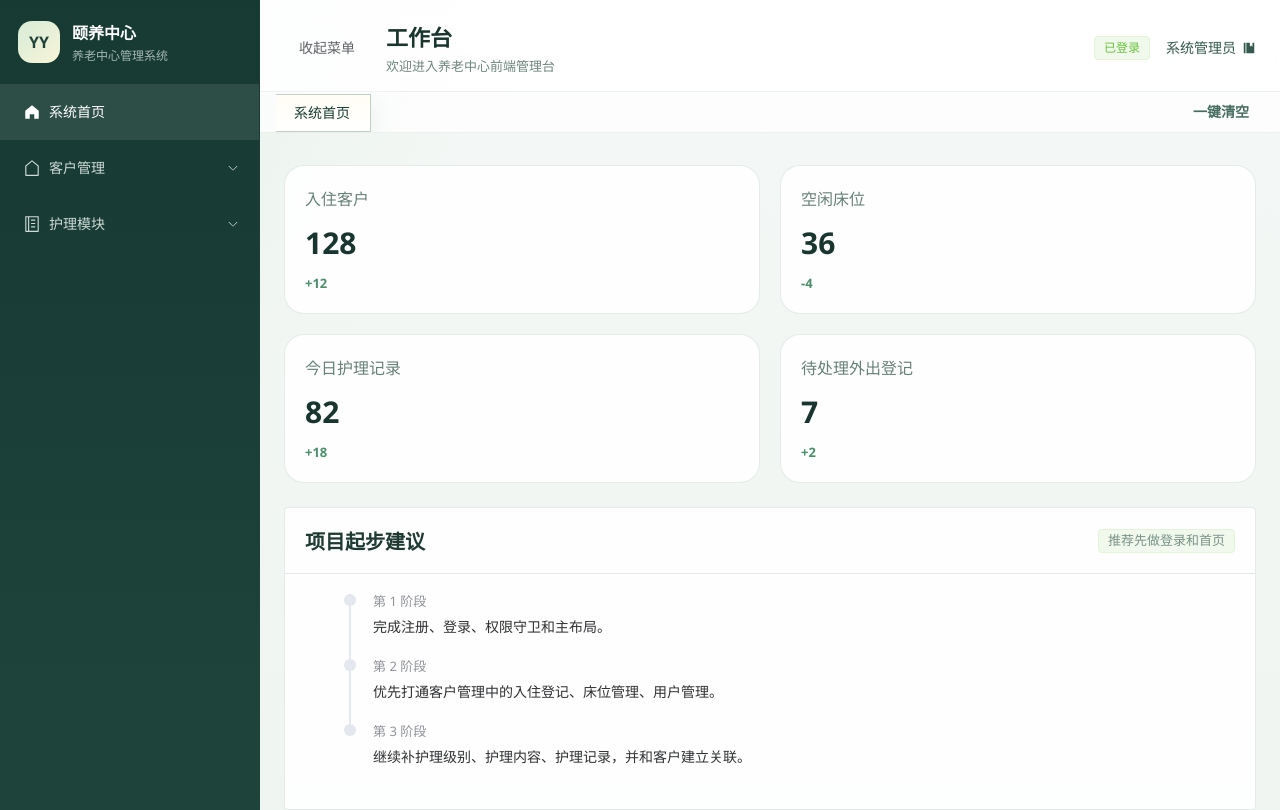
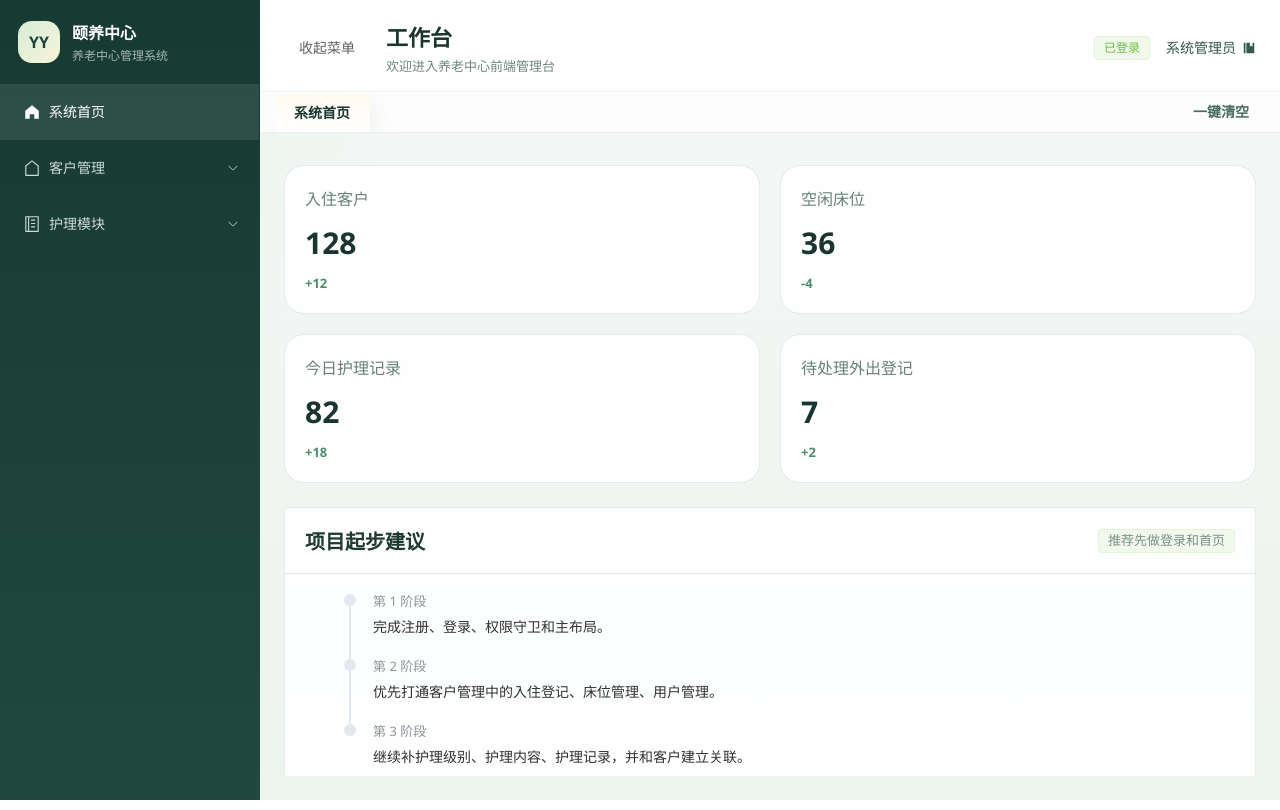
Before and after one commit to dehaochen798-byte/yiYangCenter, a Vue app in the folder YiYang_Vue/: page /dashboard in a window 1280 px wide. Shown: the top 810 px of the page. Built offline with nearby package versions, Linux system fonts and the light colour scheme; sample sign-in values are in the browser's storage.

Commit message:
增加独立滚动栏，优化顶部栏使用体验

```diff
--- a/YiYang_Vue/src/layouts/MainLayout.vue
+++ b/YiYang_Vue/src/layouts/MainLayout.vue
@@ -1,5 +1,6 @@
 <template>
   <el-container class="main-layout">
+    <!-- 侧边栏 -->
     <el-aside :width="sidebarCollapsed ? '80px' : '260px'" class="main-layout__aside">
       <div class="brand">
         <div class="brand__badge">YY</div>
@@ -9,7 +10,7 @@
         </div>
       </div>
 
-      <el-scrollbar>
+      <el-scrollbar class="main-layout__aside-scroll">
         <el-menu
           :collapse="sidebarCollapsed"
           :default-active="activeMenu"
@@ -41,7 +42,9 @@
       </el-scrollbar>
     </el-aside>
 
-    <el-container>
+    <!-- 右边内容 -->
+    <el-container class="main-layout__body">
+      <!-- 头部导航 -->
       <el-header class="main-layout__header">
         <div class="toolbar">
           <div class="toolbar__left">
@@ -77,17 +80,18 @@
 
       <section class="main-layout__tabs">
         <div class="main-layout__tabs-bar">
+          <div
+            ref="tabsScrollRef"
+            class="main-layout__tabs-scroll"
+            @wheel.prevent="handleTabsWheel"
+          >
             <el-tabs
               v-model="activeTabName"
               type="card"
               class="main-layout__tabs-card"
               @tab-click="handleTabClick"
             >
-            <el-tab-pane
-              v-for="tab in visitedTabs"
-              :key="tab.path"
-              :name="tab.path"
-            >
+              <el-tab-pane v-for="tab in visitedTabs" :key="tab.path" :name="tab.path">
                 <template #label>
                   <span class="main-layout__tab-label">
                     <span class="main-layout__tab-text">{{ tab.title }}</span>
@@ -104,6 +108,7 @@
                 </template>
               </el-tab-pane>
             </el-tabs>
+          </div>
 
           <el-button
             text
@@ -116,8 +121,11 @@
         </div>
       </section>
 
+      <!-- 内容容器 -->
       <el-main class="main-layout__main">
+        <el-scrollbar class="main-layout__main-scroll">
           <router-view />
+        </el-scrollbar>
       </el-main>
     </el-container>
   </el-container>
@@ -127,7 +135,7 @@
 import { HomeFilled, House, Management, Memo } from '@element-plus/icons-vue'
 import type { TabsPaneContext } from 'element-plus'
 import { storeToRefs } from 'pinia'
-import { computed, watch } from 'vue'
+import { computed, nextTick, ref, watch } from 'vue'
 import { useRoute, useRouter } from 'vue-router'
 import { useAuthStore } from '../modules/auth/store/auth.store'
 import { useAppStore } from '../stores/app.store'
@@ -148,6 +156,7 @@ const route = useRoute()
 const router = useRouter()
 const appStore = useAppStore()
 const authStore = useAuthStore()
+const tabsScrollRef = ref<HTMLDivElement | null>(null)
 const { sidebarCollapsed, visitedTabs, activeTabPath } = storeToRefs(appStore)
 
 const dashboardTab = {
@@ -226,6 +235,8 @@ function syncTabWithRoute() {
     path,
     title,
   })
+
+  scrollActiveTabIntoView(path)
 }
 
 function resolveTabTitle(path: string) {
@@ -240,6 +251,7 @@ function handleTabClick(tab: TabsPaneContext) {
   const path = String(tab.paneName || '')
 
   if (path) {
+    appStore.setActiveTab(path)
     router.push(path)
   }
 }
@@ -256,6 +268,45 @@ function closeTab(path: string) {
 
 function handleTabCloseClick(path: string) {
   closeTab(path)
+}
+
+function handleTabsWheel(event: WheelEvent) {
+  const container = tabsScrollRef.value
+
+  if (!container) {
+    return
+  }
+
+  container.scrollLeft += event.deltaY || event.deltaX
+}
+
+function scrollActiveTabIntoView(path: string) {
+  nextTick(() => {
+    const container = tabsScrollRef.value
+
+    if (!container) {
+      return
+    }
+
+    const activeTab = container.querySelector<HTMLElement>(
+      `.el-tabs__item[id="tab-${path}"]`
+    )
+
+    if (!activeTab) {
+      return
+    }
+
+    const containerRect = container.getBoundingClientRect()
+    const tabRect = activeTab.getBoundingClientRect()
+    const overflowLeft = tabRect.left < containerRect.left
+    const overflowRight = tabRect.right > containerRect.right
+
+    if (overflowLeft) {
+      container.scrollLeft -= containerRect.left - tabRect.left + 12
+    } else if (overflowRight) {
+      container.scrollLeft += tabRect.right - containerRect.right + 12
+    }
+  })
 }
 
 function handleClearTabs() {
@@ -277,16 +328,31 @@ function handleLogout() {
 
 <style scoped lang="scss">
 .main-layout {
+  height: 100vh;
   min-height: 100vh;
+  overflow: hidden;
   background:
     radial-gradient(circle at top left, rgb(226 239 229 / 95%), transparent 28%),
     linear-gradient(180deg, #f5f8f6 0%, #edf3ef 100%);
 
   &__aside {
+    display: flex;
+    flex-direction: column;
     overflow: hidden;
     background: linear-gradient(180deg, #173a33 0%, #20483f 100%);
     border-right: 1px solid rgb(59 93 73 / 8%);
     transition: width 0.2s ease;
+  }
+
+  &__aside-scroll {
+    flex: 1;
+    min-height: 0;
+  }
+
+  &__body {
+    min-width: 0;
+    height: 100vh;
+    overflow: hidden;
   }
 
   &__menu {
@@ -336,9 +402,16 @@ function handleLogout() {
     box-shadow: inset 0 1px 0 rgb(255 255 255 / 62%);
   }
 
-  &__tabs-card {
+  &__tabs-scroll {
     flex: 1;
     min-width: 0;
+    overflow: auto hidden;
+    scrollbar-width: none;
+    -ms-overflow-style: none;
+  }
+
+  &__tabs-card {
+    min-width: max-content;
   }
 
   &__tabs-clear {
@@ -348,12 +421,28 @@ function handleLogout() {
   }
 
   &__main {
+    min-width: 0;
+    min-height: 0;
+    padding: 0;
+    overflow: hidden;
+  }
+
+  &__main-scroll {
+    height: 100%;
     padding: 24px;
   }
 }
 
+.main-layout__tabs-scroll::-webkit-scrollbar {
+  display: none;
+}
+
 :deep(.main-layout__tabs-card .el-tabs__header) {
   margin: 0;
+  border-bottom: none;
+}
+
+:deep(.main-layout__tabs-card.el-tabs--card > .el-tabs__header) {
   border-bottom: none;
 }
 
@@ -367,13 +456,17 @@ function handleLogout() {
   border: none;
 }
 
+:deep(.main-layout__tabs-card.el-tabs--card > .el-tabs__header .el-tabs__nav) {
+  border: none;
+  border-radius: 0;
+}
+
 :deep(.main-layout__tabs-card .el-tabs__item) {
   height: 38px;
   padding: 0 18px;
   margin-right: 8px;
-  color: #4b685f;
-  background: linear-gradient(180deg, #f8fbf9 0%, #edf4f0 100%);
-  border: 1px solid rgb(117 146 133 / 22%);
+  color: #628176;
+  background: linear-gradient(180deg, #eef4f1 0%, #e5ede8 100%);
   transition:
     color 0.18s ease,
     background 0.18s ease,
@@ -381,16 +474,21 @@ function handleLogout() {
     box-shadow 0.18s ease;
 }
 
+:deep(.main-layout__tabs-card.el-tabs--card > .el-tabs__header .el-tabs__item) {
+  margin-top: 0;
+  border: none;
+}
+
 :deep(.main-layout__tabs-card .el-tabs__item:hover) {
   color: #173a33;
-  border-color: rgb(117 146 133 / 38%);
+  background: linear-gradient(180deg, #f7fbf8 0%, #edf4f0 100%);
   box-shadow: 0 6px 16px rgb(64 95 81 / 8%);
 }
 
 :deep(.main-layout__tabs-card .el-tabs__item.is-active) {
-  color: #173a33;
-  background: linear-gradient(180deg, #fffdf4 0%, #fff 100%);
-  border-color: rgb(117 146 133 / 44%);
+  color: #16362f;
+  font-weight: 700;
+  background: linear-gradient(180deg, #fffaf0 0%, #fff 100%);
   box-shadow: 0 10px 24px rgb(64 95 81 / 10%);
 }
 
@@ -420,7 +518,7 @@ function handleLogout() {
   padding: 0;
   font-size: 14px;
   line-height: 1;
-  color: #86a094;
+  color: #93a89f;
   cursor: pointer;
   background: transparent;
   border: none;
@@ -432,7 +530,7 @@ function handleLogout() {
 }
 
 :deep(.main-layout__tabs-card .el-tabs__item:hover) .main-layout__tab-close {
-  color: #35594e;
+  color: #45675a;
 }
 
 :deep(.main-layout__tabs-card .el-tabs__item.is-active) .main-layout__tab-close {
@@ -540,6 +638,10 @@ function handleLogout() {
     }
 
     &__main {
+      padding: 0;
+    }
+
+    &__main-scroll {
       padding: 16px;
     }
   }
--- a/YiYang_Vue/src/stores/app.store.ts
+++ b/YiYang_Vue/src/stores/app.store.ts
@@ -6,28 +6,50 @@ export interface VisitedTab {
   title: string
 }
 
-const DEFAULT_TAB_PATH = '/dashboard'
+const DEFAULT_TAB: VisitedTab = {
+  path: '/dashboard',
+  title: '系统首页',
+}
 
 export const useAppStore = defineStore('app', () => {
   const sidebarCollapsed = ref(false)
-  const activeTabPath = ref(DEFAULT_TAB_PATH)
-  const visitedTabs = ref<VisitedTab[]>([])
+  const activeTabPath = ref(DEFAULT_TAB.path)
+  const visitedTabs = ref<VisitedTab[]>([DEFAULT_TAB])
 
   function toggleSidebar() {
     sidebarCollapsed.value = !sidebarCollapsed.value
   }
 
   function addVisitedTab(tab: VisitedTab) {
+    if (tab.path === DEFAULT_TAB.path) {
+      visitedTabs.value = [
+        DEFAULT_TAB,
+        ...visitedTabs.value.filter((item) => item.path !== DEFAULT_TAB.path),
+      ]
+      activeTabPath.value = DEFAULT_TAB.path
+      return
+    }
+
     const exists = visitedTabs.value.some((item) => item.path === tab.path)
 
     if (!exists) {
-      visitedTabs.value.push(tab)
+      visitedTabs.value = [DEFAULT_TAB, ...visitedTabs.value.slice(1), tab]
+    } else {
+      visitedTabs.value = [
+        DEFAULT_TAB,
+        ...visitedTabs.value.slice(1).filter((item) => item.path !== tab.path),
+        tab,
+      ]
     }
 
     activeTabPath.value = tab.path
   }
 
   function removeVisitedTab(path: string) {
+    if (path === DEFAULT_TAB.path) {
+      return
+    }
+
     const index = visitedTabs.value.findIndex((item) => item.path === path)
 
     if (index === -1) {
@@ -37,14 +59,19 @@ export const useAppStore = defineStore('app', () => {
     visitedTabs.value.splice(index, 1)
 
     if (activeTabPath.value === path) {
-      const fallback = visitedTabs.value[index - 1] || visitedTabs.value[index] || null
-      activeTabPath.value = fallback?.path || DEFAULT_TAB_PATH
+      const fallback = visitedTabs.value[index - 1] || visitedTabs.value[index] || DEFAULT_TAB
+      activeTabPath.value = fallback.path
     }
+
+    visitedTabs.value = [
+      DEFAULT_TAB,
+      ...visitedTabs.value.filter((item) => item.path !== DEFAULT_TAB.path),
+    ]
   }
 
   function clearVisitedTabs() {
-    visitedTabs.value = []
-    activeTabPath.value = DEFAULT_TAB_PATH
+    visitedTabs.value = [DEFAULT_TAB]
+    activeTabPath.value = DEFAULT_TAB.path
   }
 
   function setActiveTab(path: string) {
--- a/YiYang_Vue/src/styles/reset.scss
+++ b/YiYang_Vue/src/styles/reset.scss
@@ -7,11 +7,13 @@
 html,
 body,
 #app {
+  height: 100%;
   min-height: 100vh;
 }
 
 body {
   margin: 0;
+  overflow: hidden;
   font-family: 'Segoe UI', 'PingFang SC', 'Microsoft YaHei', sans-serif;
   color: var(--yy-color-text);
   background:
```
Lines whose indentation alone changed are shown as unchanged.
